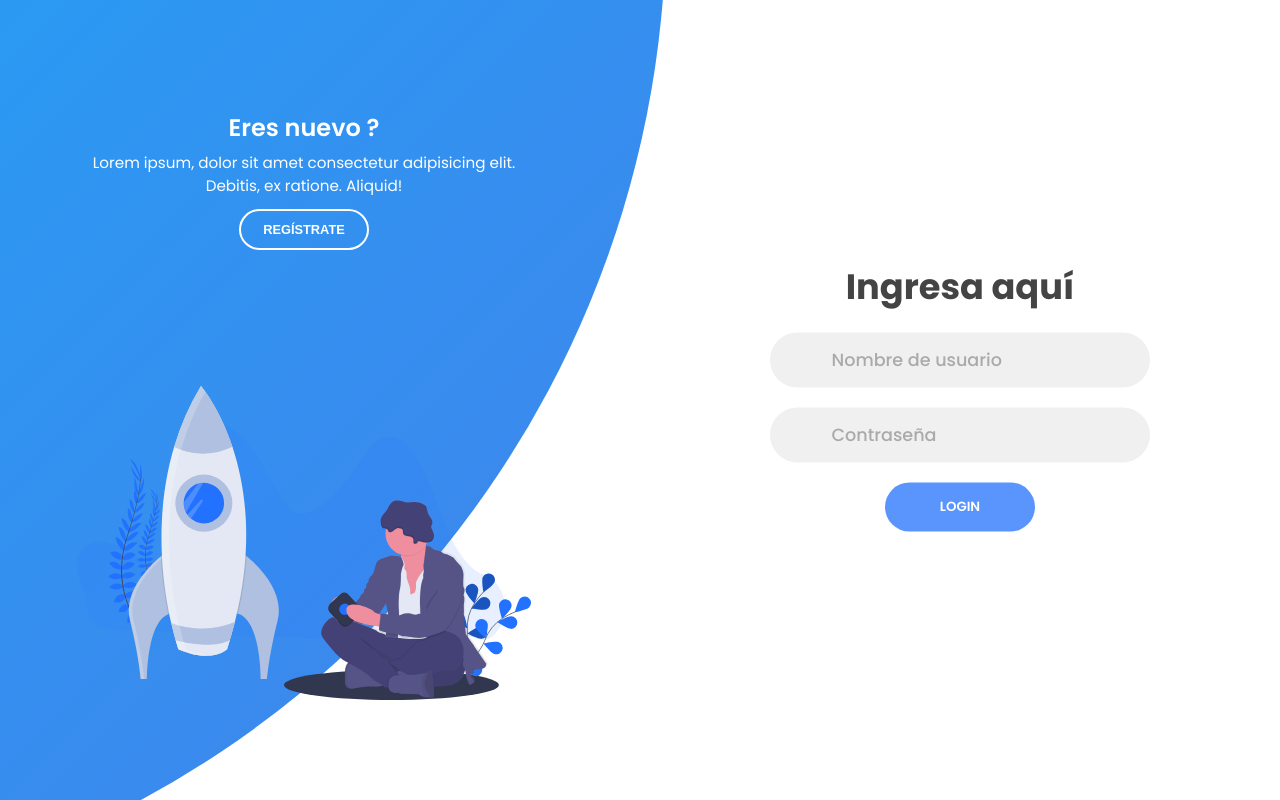
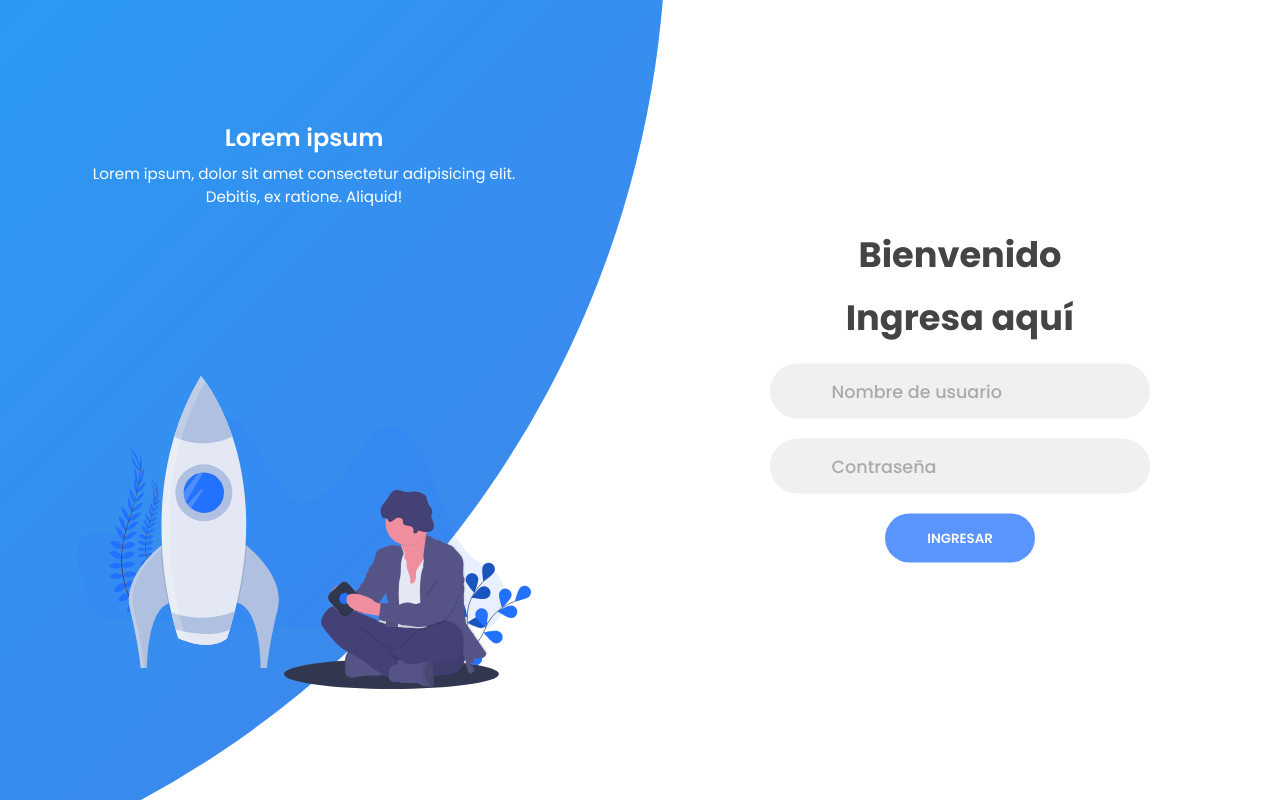
Before and after one commit to Mamnuu/Proyecto-Web, a Nuxt app: page / in a window 1280 px wide. Built offline with nearby package versions, Linux system fonts and the light colour scheme.

Commit message:
fix:Se modifica login segun lo requerido

```diff
--- a/pages/index.vue
+++ b/pages/index.vue
@@ -3,6 +3,7 @@
         <div class="forms-container">
             <div class="signin-signup">
                 <form action="#" class="sign-in-form">
+                    <h2 class="title">Bienvenido</h2>
                     <h2 class="title">Ingresa aquí</h2>
                     <div class="input-field">
                         <i class="fas fa-user"></i>
@@ -12,7 +13,7 @@
                         <i class="fas fa-lock"></i>
                         <input type="password" placeholder="Contraseña" />
                     </div>
-                    <input type="submit" value="Login" class="btn solid" />
+                    <input type="submit" value="Ingresar" class="btn solid" />
                     <!-- <p class="social-text">Or Sign in with social platforms</p>
                     <div class="social-media">
                         <a href="#" class="social-icon">
@@ -29,7 +30,7 @@
                         </a>
                     </div> -->
                 </form>
-                <form action="#" class="sign-up-form">
+                <!-- <form action="#" class="sign-up-form">
                     <h2 class="title">Regístrate</h2>
                     <div class="input-field">
                         <i class="fas fa-user"></i>
@@ -43,7 +44,7 @@
                         <i class="fas fa-lock"></i>
                         <input type="password" placeholder="Contraseña" />
                     </div>
-                    <input type="submit" class="btn" value="Sign up" />
+                    <input type="submit" class="btn" value="Sign up" /> -->
                     <!-- <p class="social-text">Or Sign up with social platforms</p>
                     <div class="social-media">
                         <a href="#" class="social-icon">
@@ -59,25 +60,25 @@
                             <i class="fab fa-linkedin-in"></i>
                         </a>
                     </div> -->
-                </form>
+                <!-- </form> -->
             </div>
         </div>
 
         <div class="panels-container">
             <div class="panel left-panel">
                 <div class="content">
-                    <h3>Eres nuevo ?</h3>
+                    <h3>Lorem ipsum</h3>
                     <p>
                         Lorem ipsum, dolor sit amet consectetur adipisicing elit. Debitis,
                         ex ratione. Aliquid!
                     </p>
-                    <button class="btn transparent" id="sign-up-btn" v-on:click="toggleSignupMode">
+                    <!-- <button class="btn transparent" id="sign-up-btn" v-on:click="toggleSignupMode">
                         Regístrate
-                    </button>
+                    </button> -->
                 </div>
                 <img src="./images/log.svg" class="image" alt="" />
             </div>
-            <div class="panel right-panel">
+            <!-- <div class="panel right-panel">
                 <div class="content">
                     <h3>Ya eres miembro ?</h3>
                     <p>
@@ -87,9 +88,9 @@
                     <button class="btn transparent" id="sign-in-btn" v-on:click="toggleSignupMode">
                         Ingresar
                     </button>
-                </div>
-                <img src="./images/register.svg" class="image" alt="" />
-            </div>
+                </div> -->
+                <!-- <img src="./images/register.svg" class="image" alt="" /> -->
+            <!-- </div> -->
         </div>
     </div>
 </template>
```
